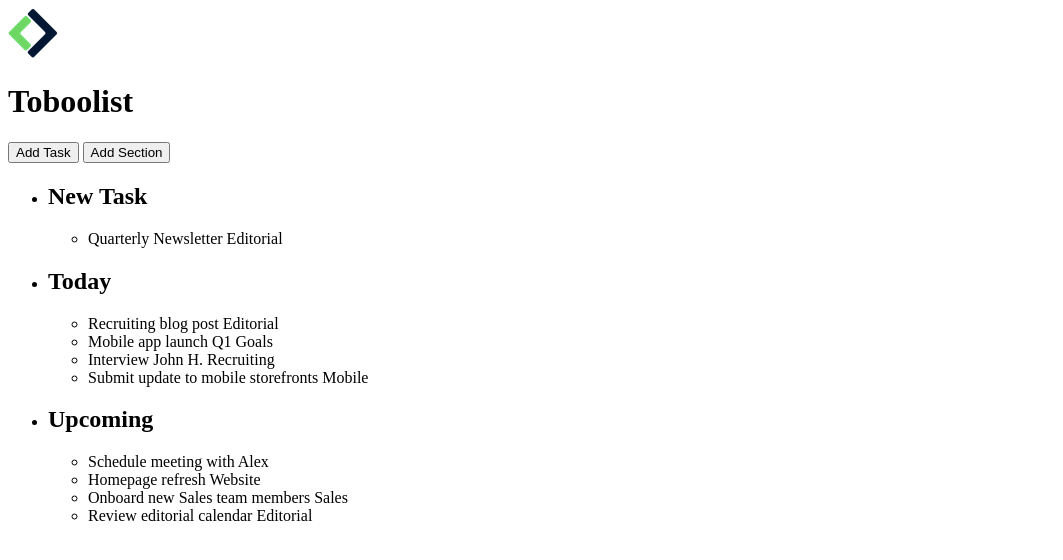
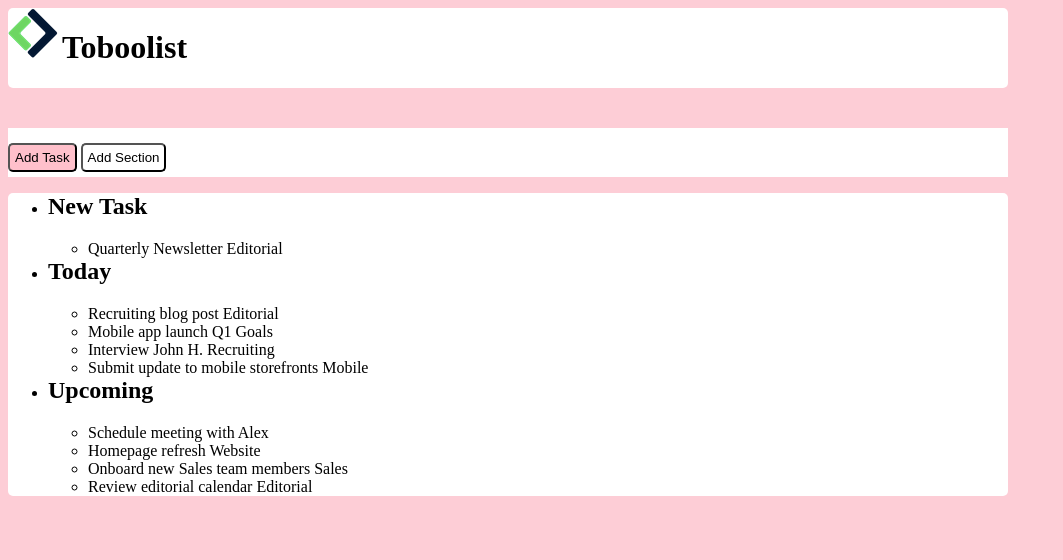
Before and after one commit to Gandalf93/html-css-toboolist, a plain HTML site: page index.html in a window 1280 px wide. Shown: the whole page, without its empty margins (0-1063 px from the left). Drawn offline with Linux system fonts and the light colour scheme; files that its build step writes are made by us from their sources.

Commit message:
add pulsanti provvisori

```diff
--- a/css/style.css
+++ b/css/style.css
@@ -0,0 +1,63 @@
+* {
+    box-sizing: border-box;
+}
+
+body {
+    background-color: rgb(253, 205, 214);
+    width: 1000px;
+}
+
+
+/* header */
+
+.containerhead {
+    background-color: white;
+    border-radius: 5px;
+
+}
+
+#logo {
+}
+
+h1 {
+    display: inline-block;
+}
+
+
+/* sezione 1 */
+
+.containermenu {
+    background-color: white;
+    margin-top: 40px;
+    margin-bottom: 5px;
+
+}
+
+#pulsante1{
+    background-color: pink;
+    border-radius: 5px;
+    margin-top: 15px;
+    margin-bottom: 5px;
+    padding: 5px;
+}
+
+#pulsante2 {
+    background-color :white;
+    border-radius: 5px;
+    margin-top: 15px;
+    margin-bottom: 5px;
+    padding: 5px;
+}
+
+
+/* sezione 2 lista */
+
+.containerlista{
+    background-color: white;
+    border-radius: 5px;
+
+}
+
+h2 {
+    margin-top: 0px;
+}
--- a/index.html
+++ b/index.html
@@ -5,31 +5,37 @@
     <meta http-equiv="X-UA-Compatible" content="IE=edge">
     <meta name="viewport" content="width=device-width, initial-scale=1.0">
     <title>Toboolist</title>
-    <link rel="stylesheet" href="style.css">
+    <link rel="stylesheet" href="css/style.css">
 </head>
 <body>
 
     <!-- inizio header -->
-    <header>
-        <img src="img/Logo.png" alt="Logo Boolean">
-        <h1>Toboolist</h1>
-    </header>
+
+        <header>
+          <div class="containerhead">
+            <img id="logo" src="img/Logo.png" alt="Logo Boolean">
+            <h1 class="logotext">Toboolist</h1>
+          </div>
+        </header>
+
     <!-- fine header -->
+
+
 
     <!-- inizio main -->
     <main>
 
         <!-- inizio sezione menu di scelta -->
-        <section>
-            <div>
-                 <button>Add Task</button>
-                 <button>Add Section</button>
+        <section >
+            <div class="containermenu">
+                 <button id="pulsante1">Add Task</button>
+                 <button id="pulsante2">Add Section</button>
             </div>
         </section>
 
 
         <!-- Inizio lista maggiore -->
-        <section>
+        <section class="containerlista">
             <ul>
                 <!-- sezione 1 lista minore -->
                 <li> <h2>New Task</h2>
```
